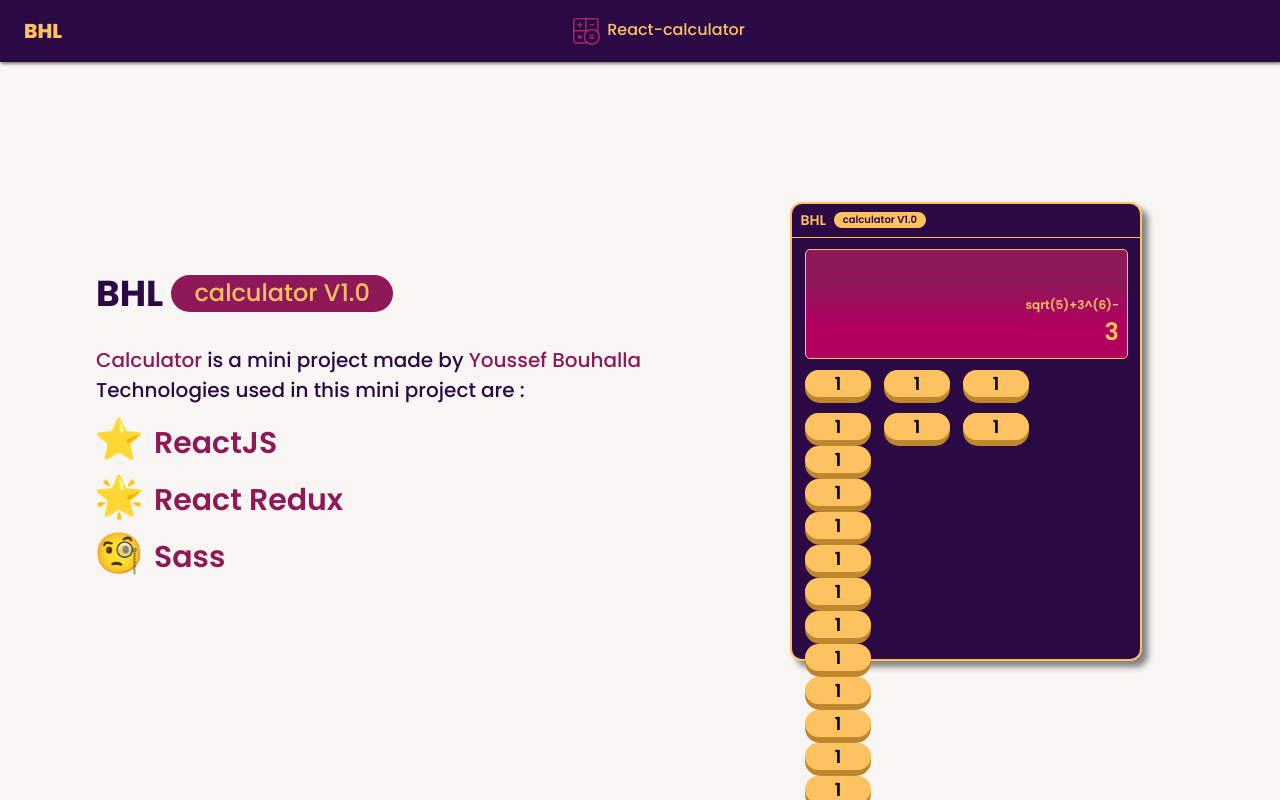
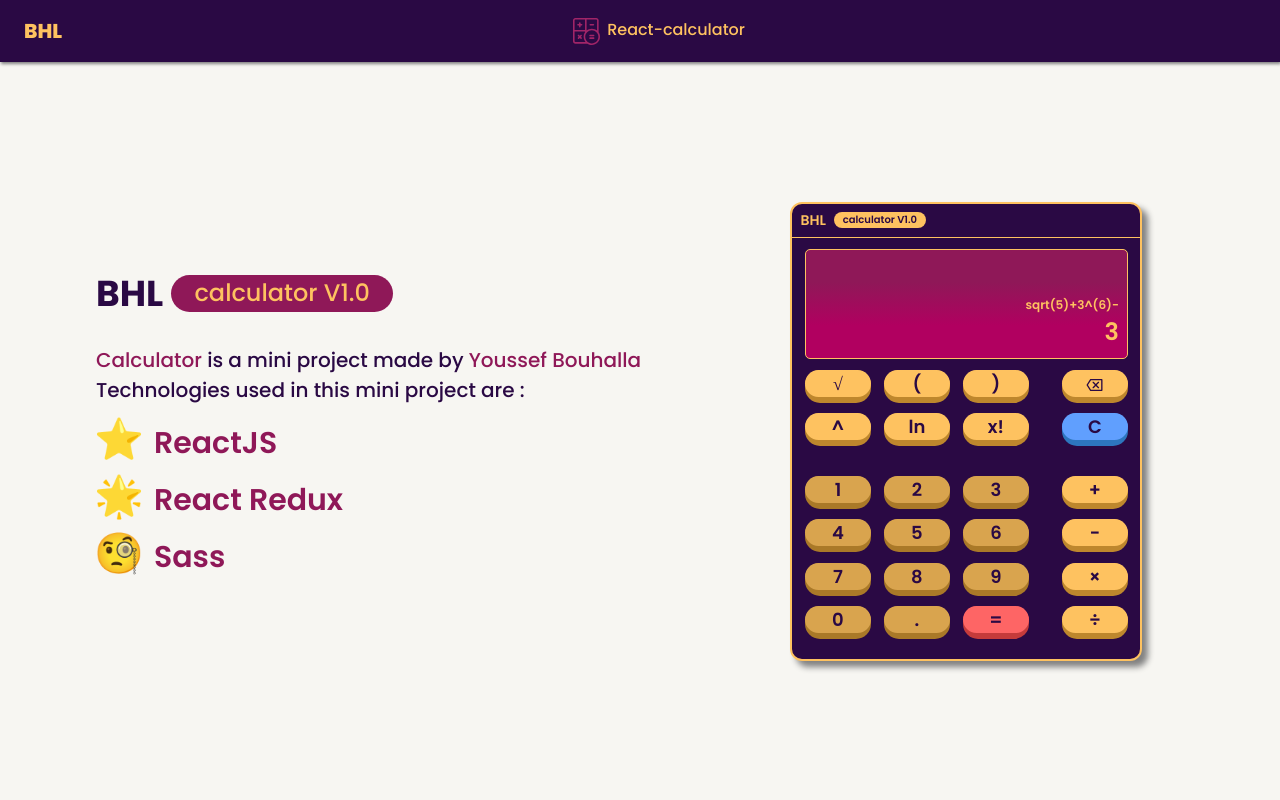
Before and after one commit to YoussefBouhalla/React_Calculator, a React (Create React App) app: page / in a window 1280 px wide. Shown: the top 800 px of the page. Built offline with nearby package versions, Linux system fonts and the light colour scheme.

Commit message:
💄 finished calculator UI

```diff
--- a/src/components/Button.js
+++ b/src/components/Button.js
@@ -1,10 +1,17 @@
 import React from 'react'
+import backspace from '../images/backspace.svg'
 
-function Button({ backColor,frontColor }) {
+function Button({ backColor,frontColor,title }) {
+    let btitle;
+    if (title == 'back') {
+        btitle = <img src={backspace} alt="back" className='backspace' />;
+    }else{
+        btitle = title;
+    }
     return (
         <div className='keypad-button' style={{backgroundColor : backColor}}>
-            <button className='key text-center fs-18 fw-600' style={{backgroundColor : frontColor}}>
-                1
+            <button className='key text-center fs-18 fw-600 cl-primary' style={{backgroundColor : frontColor}}>
+                {btitle}
             </button>
         </div>
     )
--- a/src/components/Keypad.js
+++ b/src/components/Keypad.js
@@ -5,36 +5,36 @@
     return (
         <div className='keypad mx-auto'>
             <div className='complex-ops d-flex flex-wrap justify-content-between align-content-between'>
-                <Button backColor={'#BE872D'} frontColor={'#FEC260'} />
-                <Button backColor={'#BE872D'} frontColor={'#FEC260'} />
-                <Button backColor={'#BE872D'} frontColor={'#FEC260'} />
-                <Button backColor={'#BE872D'} frontColor={'#FEC260'} />
-                <Button backColor={'#BE872D'} frontColor={'#FEC260'} />
-                <Button backColor={'#BE872D'} frontColor={'#FEC260'} />
+                <Button backColor={'#BE872D'} frontColor={'#FEC260'} title={'√'} />
+                <Button backColor={'#BE872D'} frontColor={'#FEC260'} title={'('} />
+                <Button backColor={'#BE872D'} frontColor={'#FEC260'} title={')'} />
+                <Button backColor={'#BE872D'} frontColor={'#FEC260'} title={'^'} />
+                <Button backColor={'#BE872D'} frontColor={'#FEC260'} title={'ln'} />
+                <Button backColor={'#BE872D'} frontColor={'#FEC260'} title={'x!'} />
             </div>
-            <div className='clear'>
-                <Button backColor={'#BE872D'} frontColor={'#FEC260'} />
-                <Button backColor={'#BE872D'} frontColor={'#FEC260'} />
+            <div className='clear d-flex flex-wrap justify-content-between align-content-between'>
+                <Button backColor={'#BE872D'} frontColor={'#FEC260'} title={'back'} />
+                <Button backColor={'#2D76BE'} frontColor={'#609FFE'} title={'C'} />
             </div>
-            <div className='numbers'>
-                <Button backColor={'#BE872D'} frontColor={'#FEC260'} />
-                <Button backColor={'#BE872D'} frontColor={'#FEC260'} />
-                <Button backColor={'#BE872D'} frontColor={'#FEC260'} />
-                <Button backColor={'#BE872D'} frontColor={'#FEC260'} />
-                <Button backColor={'#BE872D'} frontColor={'#FEC260'} />
-                <Button backColor={'#BE872D'} frontColor={'#FEC260'} />
-                <Button backColor={'#BE872D'} frontColor={'#FEC260'} />
-                <Button backColor={'#BE872D'} frontColor={'#FEC260'} />
-                <Button backColor={'#BE872D'} frontColor={'#FEC260'} />
-                <Button backColor={'#BE872D'} frontColor={'#FEC260'} />
-                <Button backColor={'#BE872D'} frontColor={'#FEC260'} />
-                <Button backColor={'#BE872D'} frontColor={'#FEC260'} />
+            <div className='numbers  d-flex flex-wrap justify-content-between align-content-between'>
+                <Button backColor={'#AA7928'} frontColor={'#D9A44E'} title={'1'} />
+                <Button backColor={'#AA7928'} frontColor={'#D9A44E'} title={'2'} />
+                <Button backColor={'#AA7928'} frontColor={'#D9A44E'} title={'3'} />
+                <Button backColor={'#AA7928'} frontColor={'#D9A44E'} title={'4'} />
+                <Button backColor={'#AA7928'} frontColor={'#D9A44E'} title={'5'} />
+                <Button backColor={'#AA7928'} frontColor={'#D9A44E'} title={'6'} />
+                <Button backColor={'#AA7928'} frontColor={'#D9A44E'} title={'7'} />
+                <Button backColor={'#AA7928'} frontColor={'#D9A44E'} title={'8'} />
+                <Button backColor={'#AA7928'} frontColor={'#D9A44E'} title={'9'} />
+                <Button backColor={'#AA7928'} frontColor={'#D9A44E'} title={'0'} />
+                <Button backColor={'#AA7928'} frontColor={'#D9A44E'} title={'.'} />
+                <Button backColor={'#C53B3B'} frontColor={'#FE6565'} title={'='} />
             </div>
-            <div className='operations'>
-                <Button backColor={'#BE872D'} frontColor={'#FEC260'} />
-                <Button backColor={'#BE872D'} frontColor={'#FEC260'} />
-                <Button backColor={'#BE872D'} frontColor={'#FEC260'} />
-                <Button backColor={'#BE872D'} frontColor={'#FEC260'} />
+            <div className='operations  d-flex flex-wrap justify-content-between align-content-between'>
+                <Button backColor={'#BE872D'} frontColor={'#FEC260'} title={'+'} />
+                <Button backColor={'#BE872D'} frontColor={'#FEC260'} title={'-'} />
+                <Button backColor={'#BE872D'} frontColor={'#FEC260'} title={'×'} />
+                <Button backColor={'#BE872D'} frontColor={'#FEC260'} title={'÷'} />
             </div>
         </div>
     )
--- a/src/css/style.css
+++ b/src/css/style.css
@@ -251,12 +251,33 @@
 }
 
 .keypad {
+  display: -ms-grid;
+  display: grid;
+  -ms-grid-columns: 224px 66px;
+      grid-template-columns: 224px 66px;
+  -ms-grid-rows: 76px 164px;
+      grid-template-rows: 76px 164px;
   width: 323px;
 }
 
 .keypad .complex-ops {
   width: 224px;
   height: 76px;
+}
+
+.keypad .clear {
+  width: 66px;
+  height: 76px;
+}
+
+.keypad .numbers {
+  width: 224px;
+  height: 164px;
+}
+
+.keypad .operations {
+  width: 66px;
+  height: 164px;
 }
 
 .keypad-button {
--- a/src/css/style.scss
+++ b/src/css/style.scss
@@ -213,17 +213,37 @@
 }
 
 // keypad style
-
+$keypadHeight1: 76px ;
+$keypadHeight2: 164px ;
+$keypadWidth1: 224px ;
+$keypadWidth2: 66px ;
 .keypad{
+  display: grid;
+  grid-template-columns:  $keypadWidth1 $keypadWidth2;
+  grid-template-rows:  $keypadHeight1 $keypadHeight2;
+  justify-content: space-between;
+  align-content: space-between;
   width: 323px;
+  height: calc(#{$keypadHeight1} + #{$keypadHeight2} + 30px);
   .complex-ops{
-    width: 224px;
-    height: 76px;
+    width: $keypadWidth1;
+    height: $keypadHeight1;
+  }
+  .clear{
+    width: $keypadWidth2;
+    height: $keypadHeight1;
+  }
+  .numbers{
+    width: $keypadWidth1;
+    height: $keypadHeight2;
+  }
+  .operations{
+    width: $keypadWidth2;
+    height: $keypadHeight2;
   }
 }
 
 // Buttons
-
   .keypad-button{
     width: 66px;
     height: 33px;
@@ -236,3 +256,9 @@
       outline: none;
     }
   }
+
+  // backspace
+  .backspace{
+    width: 21px;
+    height: 16px;
+  }
```
Also changed, not shown: src/images/backspace.svg (added), 1 other file (tests, documents, lock files or other folders).
